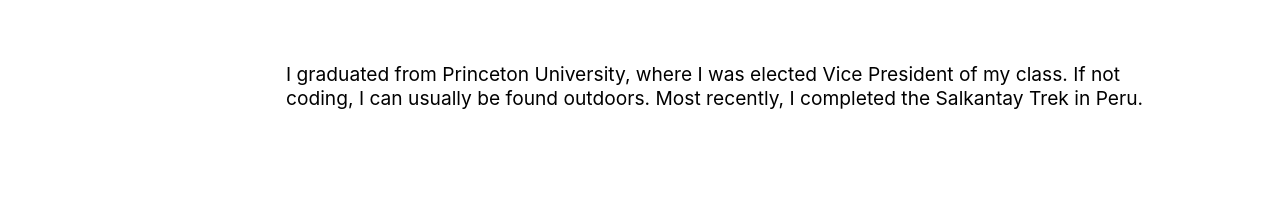
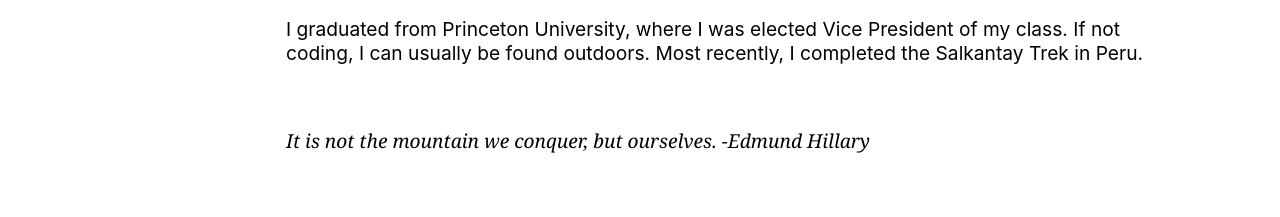
Before and after one commit to mishkebab/personal-site, a React (Create React App) app: page / in a window 1280 px wide. Shown: the part 1302-1519 px from the top of the page. Built offline with nearby package versions, Linux system fonts and the light colour scheme; the HTML template or start-up script is replaced by a standard one.

Commit message:
adding hillary quote

```diff
--- a/src/components/about/about.css
+++ b/src/components/about/about.css
@@ -35,3 +35,7 @@
 .about-footer:hover {
     color:lightcoral;
 }
+
+.hillary-quote {
+    font-family: Georgia, 'Times New Roman', Times, serif;
+}
--- a/src/components/about/about.js
+++ b/src/components/about/about.js
@@ -24,6 +24,10 @@
                     <p>
                         I graduated from Princeton University, where I was elected Vice President of my class. If not coding, I can usually be found outdoors. Most recently, I completed the Salkantay Trek in Peru.
                     </p>
+                    <br />
+                    <p>
+                        <em class="hillary-quote">It is not the mountain we conquer, but ourselves. -Edmund Hillary</em>
+                    </p>
                 </div>
             </div>
             {/* <Footer class="about-footer"/> */}
```
